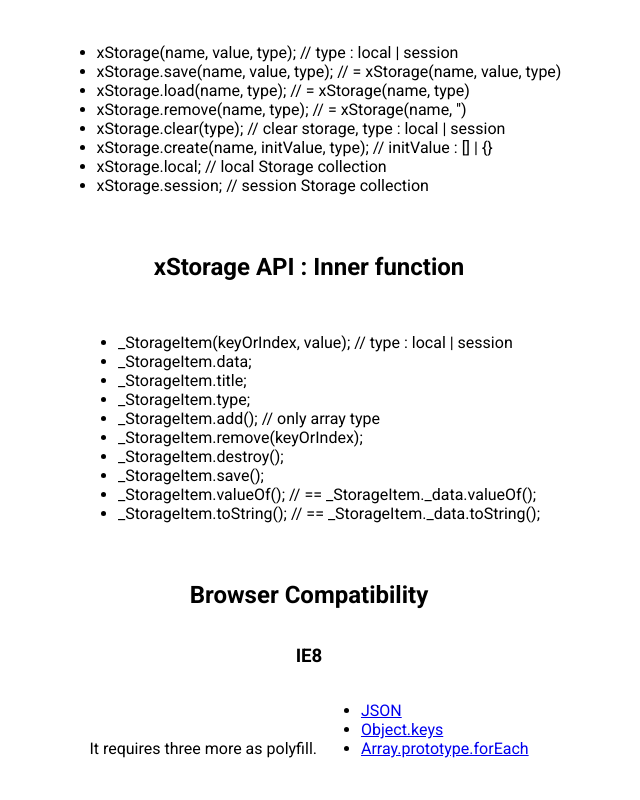
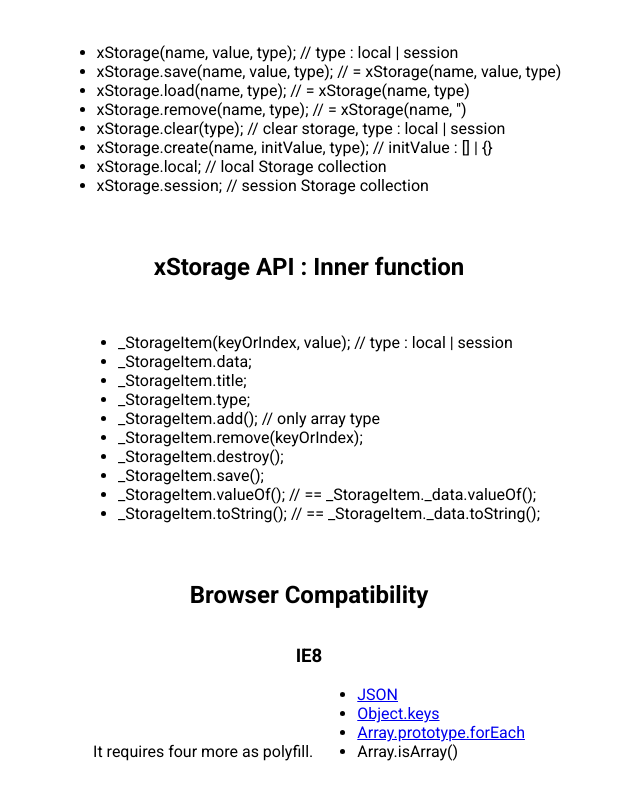
Before and after one commit to owebio/xStorage.js, a plain HTML site: page index.html in a window 1280 px wide. Shown: the part 1594-2394 px from the top of the page, without its empty margins (331-971 px from the left). Drawn offline with Linux system fonts and the light colour scheme.

Commit message:
Edited doc

```diff
--- a/index.html
+++ b/index.html
@@ -79,11 +79,12 @@ ui('country'); // return 'ko';
 <h2>Browser Compatibility</h2>
 <h3>IE8</h3>
 <div class="ver-desc">
-<span class="ib">It requires three more as polyfill.</span>
+<span class="ib">It requires four more as polyfill.</span>
 <ul>
   <li> <a href="https://github.com/douglascrockford/JSON-js">JSON</a>
   <li> <a href="https://developer.mozilla.org/docs/Web/JavaScript/Reference/Global_Objects/Object/keys#Polyfill">Object.keys</a>
   <li> <a href="https://developer.mozilla.org/en-US/docs/Web/JavaScript/Reference/Global_Objects/Array/forEach">Array.prototype.forEach</a>
+  <li> Array.isArray()</a>
 </ul>
 </div>
 
```
Also changed, not shown: 1 other file.
